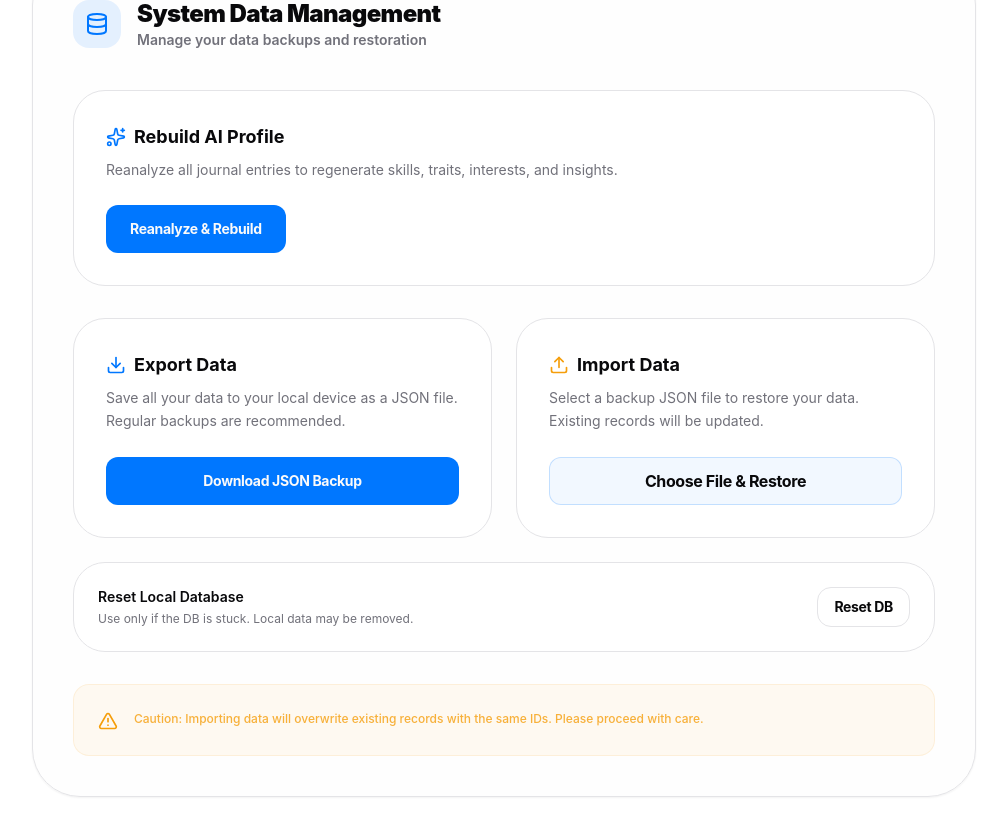
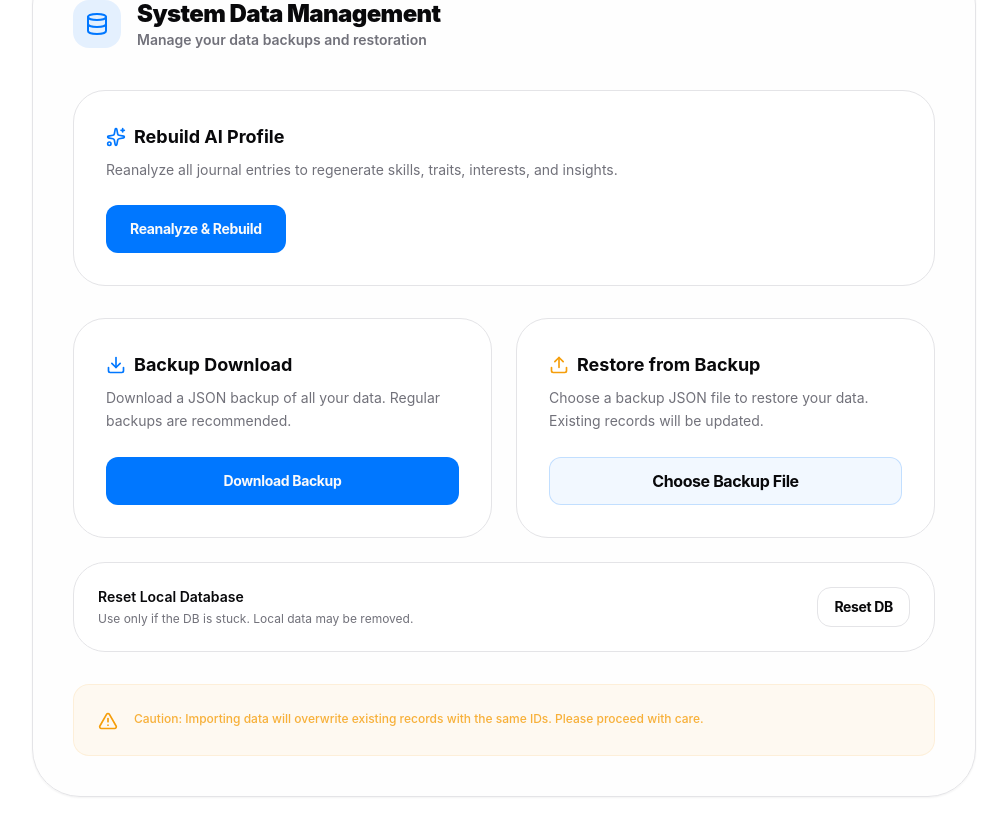
Before and after one commit to kks0488/mystats, a React (Vite) app: page /profile in a window 1280 px wide. Shown: the part 998-1833 px from the top of the page, without its empty margins (256-1263 px from the left). Built offline with nearby package versions, Linux system fonts and the light colour scheme.

Commit message:
fix: improve backup labels and fallback recovery

```diff
--- a/src/pages/Profile.tsx
+++ b/src/pages/Profile.tsx
@@ -1,4 +1,4 @@
-import { useEffect, useState, useCallback, useMemo } from 'react';
+import { useEffect, useState, useCallback, useMemo, useRef } from 'react';
 import {
   getDB,
   exportAllData,
@@ -43,6 +43,7 @@ import {
   replaceFallbackJournalEntries,
   replaceFallbackSkills,
   replaceFallbackInsights,
+  clearFallbackData,
   clearFallbackSkills,
   clearFallbackInsights,
 } from '../db/fallback';
@@ -153,15 +154,61 @@ export const Profile = () => {
     const [showAllArchetypes, setShowAllArchetypes] = useState(false);
     const [showAllPatterns, setShowAllPatterns] = useState(false);
     const [showAllQuestions, setShowAllQuestions] = useState(false);
+    const migrationInProgress = useRef(false);
+
+    const maybeRecoverFallbackData = useCallback(async (db: Awaited<ReturnType<typeof getDB>>) => {
+        if (migrationInProgress.current) return false;
+        const fallbackEntries = loadFallbackJournalEntries();
+        const fallbackSkills = loadFallbackSkills();
+        const fallbackInsights = loadFallbackInsights();
+        if (!fallbackEntries.length && !fallbackSkills.length && !fallbackInsights.length) return false;
+        migrationInProgress.current = true;
+        setDbNotice(t('dbRecovering'));
+        try {
+            const tx = db.transaction(['journal', 'skills', 'insights'], 'readwrite');
+            const journalStore = tx.objectStore('journal');
+            const skillStore = tx.objectStore('skills');
+            const insightStore = tx.objectStore('insights');
+
+            for (const entry of fallbackEntries) {
+                await journalStore.put(entry);
+            }
+            for (const skill of fallbackSkills) {
+                await skillStore.put(skill);
+            }
+            for (const insight of fallbackInsights) {
+                await insightStore.put(insight);
+            }
+
+            await tx.done;
+            clearFallbackData();
+            setDbNotice(t('dbRecovered'));
+            setTimeout(() => setDbNotice(null), 4000);
+            return true;
+        } catch (error) {
+            console.warn('Failed to recover fallback profile data', error);
+            setDbNotice(t('dbProfileFallback'));
+            return false;
+        } finally {
+            migrationInProgress.current = false;
+        }
+    }, [t]);
 
     const loadData = useCallback(async () => {
         try {
             const db = await getDB();
+            const recovered = await maybeRecoverFallbackData(db);
             const allSkills = await db.getAll('skills');
             const allInsights = await db.getAll('insights');
             setSkills(allSkills);
             setInsights(allInsights);
             setDbNotice(null);
+            if (recovered) {
+                const refreshedSkills = await db.getAll('skills');
+                const refreshedInsights = await db.getAll('insights');
+                setSkills(refreshedSkills);
+                setInsights(refreshedInsights);
+            }
         } catch {
             console.warn('Failed to load profile data');
             const fallbackSkills = loadFallbackSkills();
@@ -174,7 +221,7 @@ export const Profile = () => {
                     : t('dbProfileUnavailable')
             );
         }
-    }, [t]);
+    }, [maybeRecoverFallbackData, t]);
 
     const handleRebuildProfile = useCallback(async () => {
         const confirmed = window.confirm(t('rebuildConfirm'));
@@ -722,12 +769,12 @@ export const Profile = () => {
                                 <div className="space-y-2">
                                     <h4 className="font-bold text-lg flex items-center gap-2">
                                         <Download className="w-5 h-5 text-primary" />
-                                        {language === 'ko' ? '데이터 내보내기' : 'Export Data'}
+                                        {language === 'ko' ? '백업 다운로드' : 'Backup Download'}
                                     </h4>
                                     <p className="text-sm text-muted-foreground leading-relaxed">
                                         {language === 'ko'
-                                            ? '모든 데이터를 JSON 파일로 로컬 기기에 저장합니다. 주기적인 백업을 권장합니다.'
-                                            : 'Save all your data to your local device as a JSON file. Regular backups are recommended.'}
+                                            ? '모든 데이터를 JSON 백업 파일로 다운로드합니다. 주기적인 백업을 권장합니다.'
+                                            : 'Download a JSON backup of all your data. Regular backups are recommended.'}
                                     </p>
                                 </div>
                                 <Button
@@ -737,7 +784,7 @@ export const Profile = () => {
                                 >
                                     {isExporting
                                         ? (language === 'ko' ? '처리 중...' : 'Processing...')
-                                        : (language === 'ko' ? 'JSON 백업 파일 다운로드' : 'Download JSON Backup')}
+                                        : (language === 'ko' ? '백업 파일 다운로드' : 'Download Backup')}
                                 </Button>
                             </div>
 
@@ -745,12 +792,12 @@ export const Profile = () => {
                                 <div className="space-y-2">
                                     <h4 className="font-bold text-lg flex items-center gap-2">
                                         <Upload className="w-5 h-5 text-amber-500" />
-                                        {language === 'ko' ? '데이터 불러오기' : 'Import Data'}
+                                        {language === 'ko' ? '백업 복원' : 'Restore from Backup'}
                                     </h4>
                                     <p className="text-sm text-muted-foreground leading-relaxed">
                                         {language === 'ko'
-                                            ? '백업된 JSON 파일을 선택하여 데이터를 복원합니다. 기존 데이터가 업데이트됩니다.'
-                                            : 'Select a backup JSON file to restore your data. Existing records will be updated.'}
+                                            ? '백업 JSON 파일을 선택하여 데이터를 복원합니다. 기존 데이터는 업데이트됩니다.'
+                                            : 'Choose a backup JSON file to restore your data. Existing records will be updated.'}
                                     </p>
                                 </div>
                                 <div className="relative">
@@ -765,7 +812,7 @@ export const Profile = () => {
                                         htmlFor="import-upload"
                                         className="flex items-center justify-center w-full h-12 rounded-xl font-bold tracking-tight border border-primary/20 bg-primary/5 hover:bg-primary/10 cursor-pointer transition-colors"
                                     >
-                                        {language === 'ko' ? '백업 파일 선택 및 복원' : 'Choose File & Restore'}
+                                        {language === 'ko' ? '백업 파일 선택' : 'Choose Backup File'}
                                     </label>
                                 </div>
                             </div>
```
